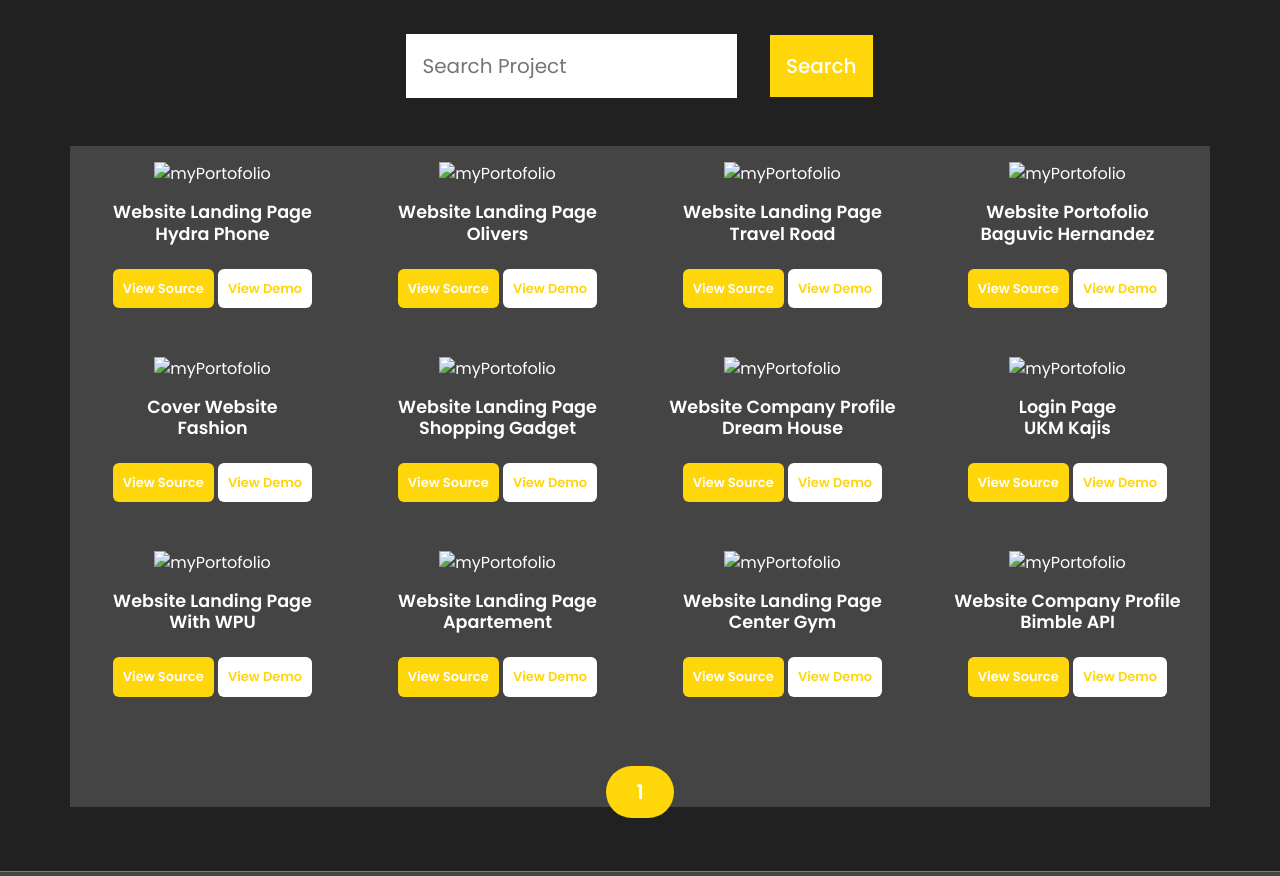
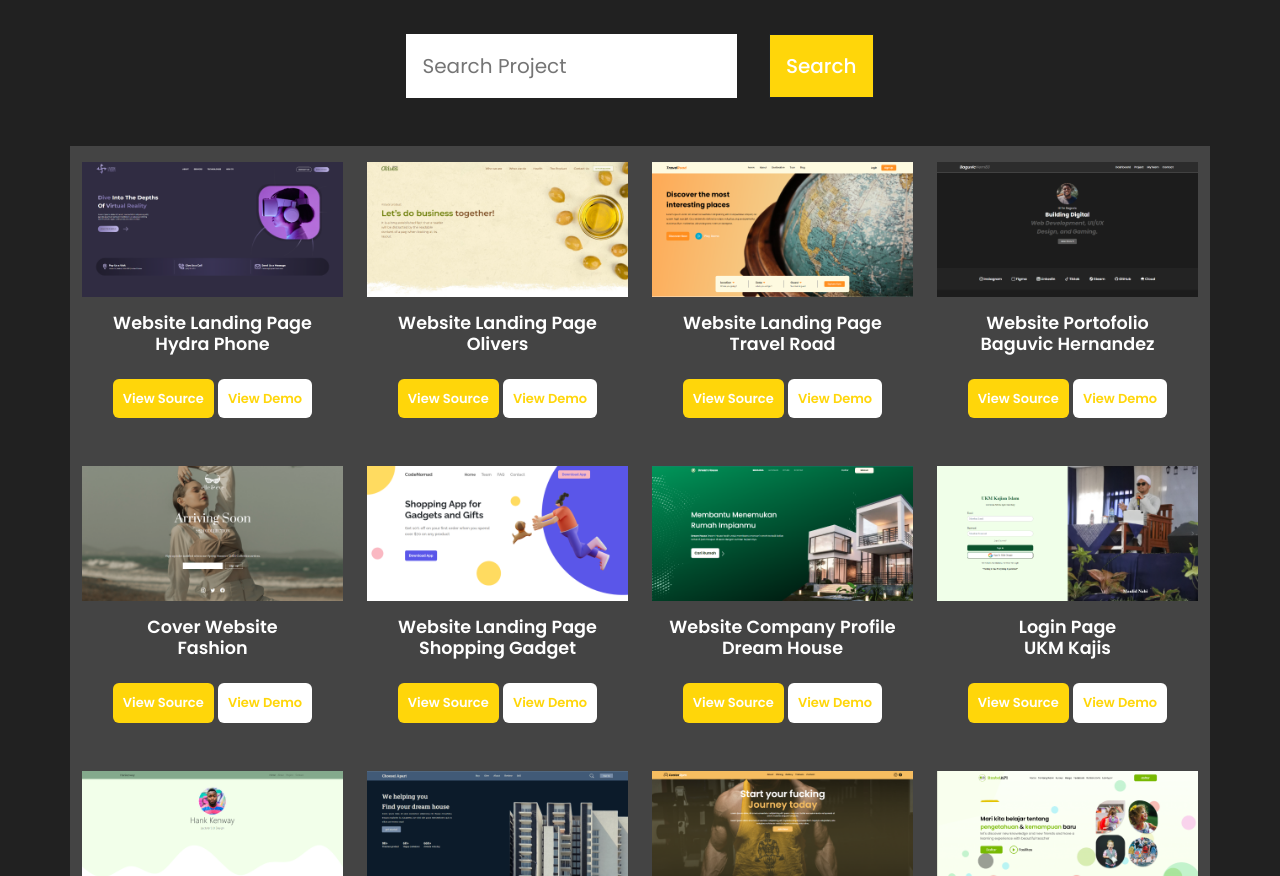
Before and after one commit to Baguvic/ItsBaguvic, a plain HTML site: page page/portofolio.html in a window 1280 px wide. Shown: the part 283-1159 px from the top of the page. Drawn offline with nearby package versions, Linux system fonts and the light colour scheme; files that its build step writes are made by us from their sources; a web font is replaced by a local one.

Commit message:
change v2

```diff
--- a/page/portofolio.html
+++ b/page/portofolio.html
@@ -18,10 +18,10 @@
       rel="stylesheet"
     />
     <!-- style -->
-    <link rel="stylesheet" href="style/style.css" />
-    <link rel="stylesheet" href="style/story.css" />
-    <link rel="stylesheet" href="style/portofolio.css" />
-    <link rel="icon" href="img/new log.png" />
+    <link rel="stylesheet" href="../style/style.css" />
+    <link rel="stylesheet" href="../style/story.css" />
+    <link rel="stylesheet" href="../style/portofolio.css" />
+    <link rel="icon" href="../img/new log.png" />
     <link
       rel="stylesheet"
       href="https://cdn.jsdelivr.net/npm/bootstrap-icons@1.11.0/font/bootstrap-icons.css"
@@ -33,7 +33,7 @@
       <div class="container">
         <a class="navbar-brand" href="#">
           <img
-            src="img/new log.png"
+            src="../img/new log.png"
             alt="Logo"
             class="d-inline-block align-text-top"
             style="width: 4rem; height: 4.375rem"
@@ -56,7 +56,7 @@
           aria-labelledby="offcanvasNavbarLabel"
         >
           <div class="offcanvas-header">
-            <img src="img/new log.png" alt="logo" style="width: 4rem" />
+            <img src="../img/new log.png" alt="logo" style="width: 4rem" />
             <button
               type="button"
               class="btn-close"
@@ -69,7 +69,7 @@
               <a class="nav-link me-2" aria-current="page" href="/index.html"
                 >Home</a
               >
-              <a class="nav-link me-2" href="#">About</a>
+              <a class="nav-link me-2" href="mystory.html">About</a>
               <a class="nav-link me-2" href="portofolio.html">My Portofolio</a>
             </div>
           </div>
@@ -112,7 +112,7 @@
         >
           <div class="col text-center seacrhList">
             <div class="headList">
-              <img src="img/myPortofolio/1.png" alt="myPortofolio" />
+              <img src="../img/myPortofolio/1.png" alt="myPortofolio" />
             </div>
             <div class="listBody">
               <h5>
@@ -128,7 +128,7 @@
 
           <div class="col text-center seacrhList">
             <div class="headList">
-              <img src="img/myPortofolio/2.png" alt="myPortofolio" />
+              <img src="../img/myPortofolio/2.png" alt="myPortofolio" />
             </div>
             <div class="listBody">
               <h5>
@@ -144,7 +144,7 @@
 
           <div class="col text-center seacrhList">
             <div class="headList">
-              <img src="img/myPortofolio/3.png" alt="myPortofolio" />
+              <img src="../img/myPortofolio/3.png" alt="myPortofolio" />
             </div>
             <div class="listBody">
               <h5>
@@ -160,7 +160,7 @@
 
           <div class="col text-center seacrhList">
             <div class="headList">
-              <img src="img/myPortofolio/4.png" alt="myPortofolio" />
+              <img src="../img/myPortofolio/4.png" alt="myPortofolio" />
             </div>
             <div class="listBody">
               <h5>Website Portofolio <br />Baguvic Hernandez</h5>
@@ -173,7 +173,7 @@
 
           <div class="col text-center seacrhList">
             <div class="headList">
-              <img src="img/myPortofolio/12.png" alt="myPortofolio" />
+              <img src="../img/myPortofolio/12.png" alt="myPortofolio" />
             </div>
             <div class="listBody">
               <h5>
@@ -189,7 +189,7 @@
 
           <div class="col text-center seacrhList">
             <div class="headList">
-              <img src="img/myPortofolio/5.png" alt="myPortofolio" />
+              <img src="../img/myPortofolio/5.png" alt="myPortofolio" />
             </div>
             <div class="listBody">
               <h5>
@@ -205,7 +205,7 @@
 
           <div class="col text-center seacrhList">
             <div class="headList">
-              <img src="img/myPortofolio/6.png" alt="myPortofolio" />
+              <img src="../img/myPortofolio/6.png" alt="myPortofolio" />
             </div>
             <div class="listBody">
               <h5>
@@ -221,7 +221,7 @@
 
           <div class="col text-center seacrhList">
             <div class="headList">
-              <img src="img/myPortofolio/7.png" alt="myPortofolio" />
+              <img src="../img/myPortofolio/7.png" alt="myPortofolio" />
             </div>
             <div class="listBody">
               <h5>
@@ -237,7 +237,7 @@
 
           <div class="col text-center seacrhList">
             <div class="headList">
-              <img src="img/myPortofolio/8.png" alt="myPortofolio" />
+              <img src="../img/myPortofolio/8.png" alt="myPortofolio" />
             </div>
             <div class="listBody">
               <h5>
@@ -253,7 +253,7 @@
 
           <div class="col text-center seacrhList">
             <div class="headList">
-              <img src="img/myPortofolio/9.png" alt="myPortofolio" />
+              <img src="../img/myPortofolio/9.png" alt="myPortofolio" />
             </div>
             <div class="listBody">
               <h5>
@@ -269,7 +269,7 @@
 
           <div class="col text-center seacrhList">
             <div class="headList">
-              <img src="img/myPortofolio/10.png" alt="myPortofolio" />
+              <img src="../img/myPortofolio/10.png" alt="myPortofolio" />
             </div>
             <div class="listBody">
               <h5>
@@ -285,7 +285,7 @@
 
           <div class="col text-center seacrhList">
             <div class="headList">
-              <img src="img/myPortofolio/11.png" alt="myPortofolio" />
+              <img src="../img/myPortofolio/11.png" alt="myPortofolio" />
             </div>
             <div class="listBody">
               <h5>
```
Also changed, not shown: page/mystory.html (+8 -8 lines).
